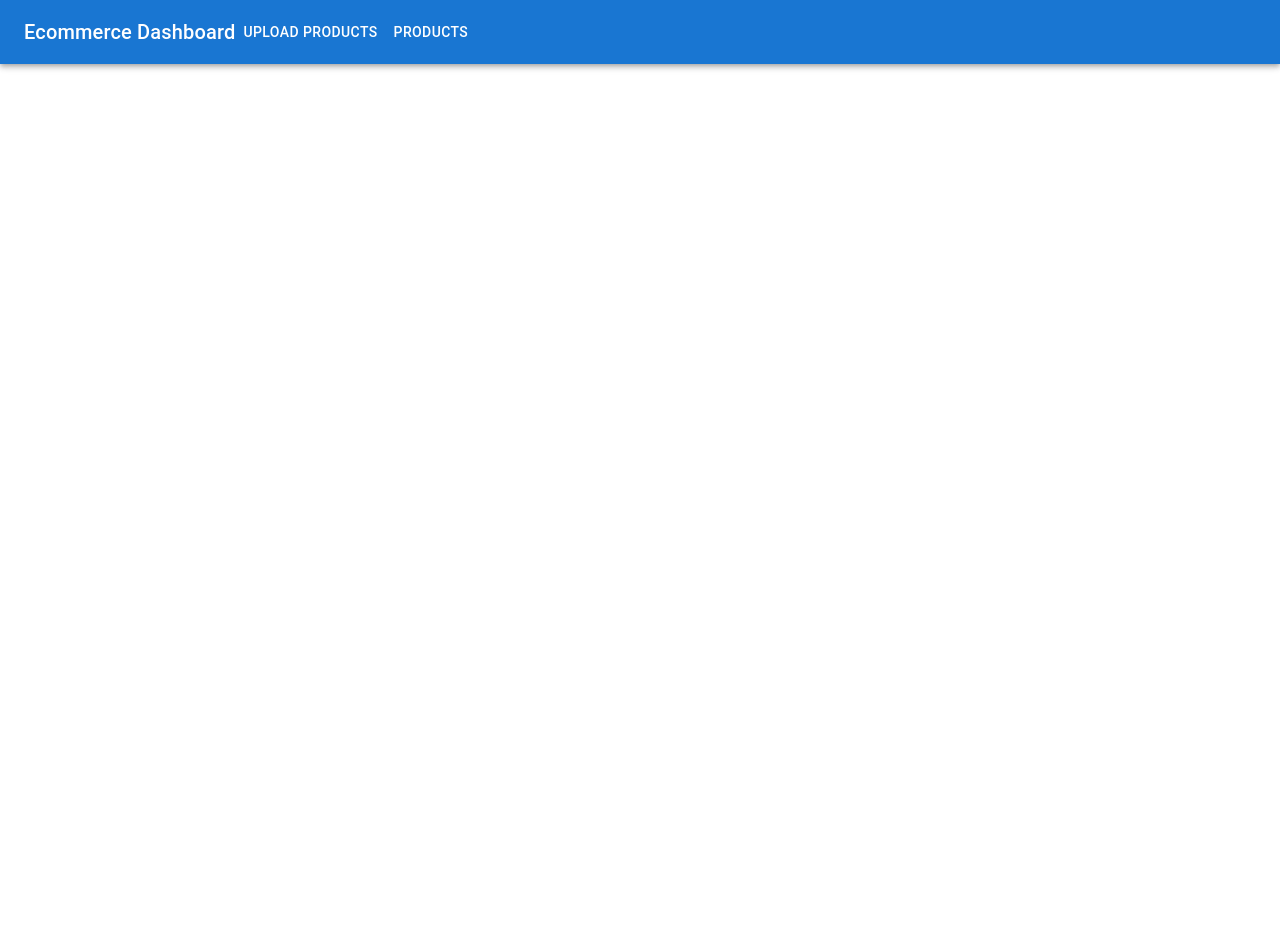
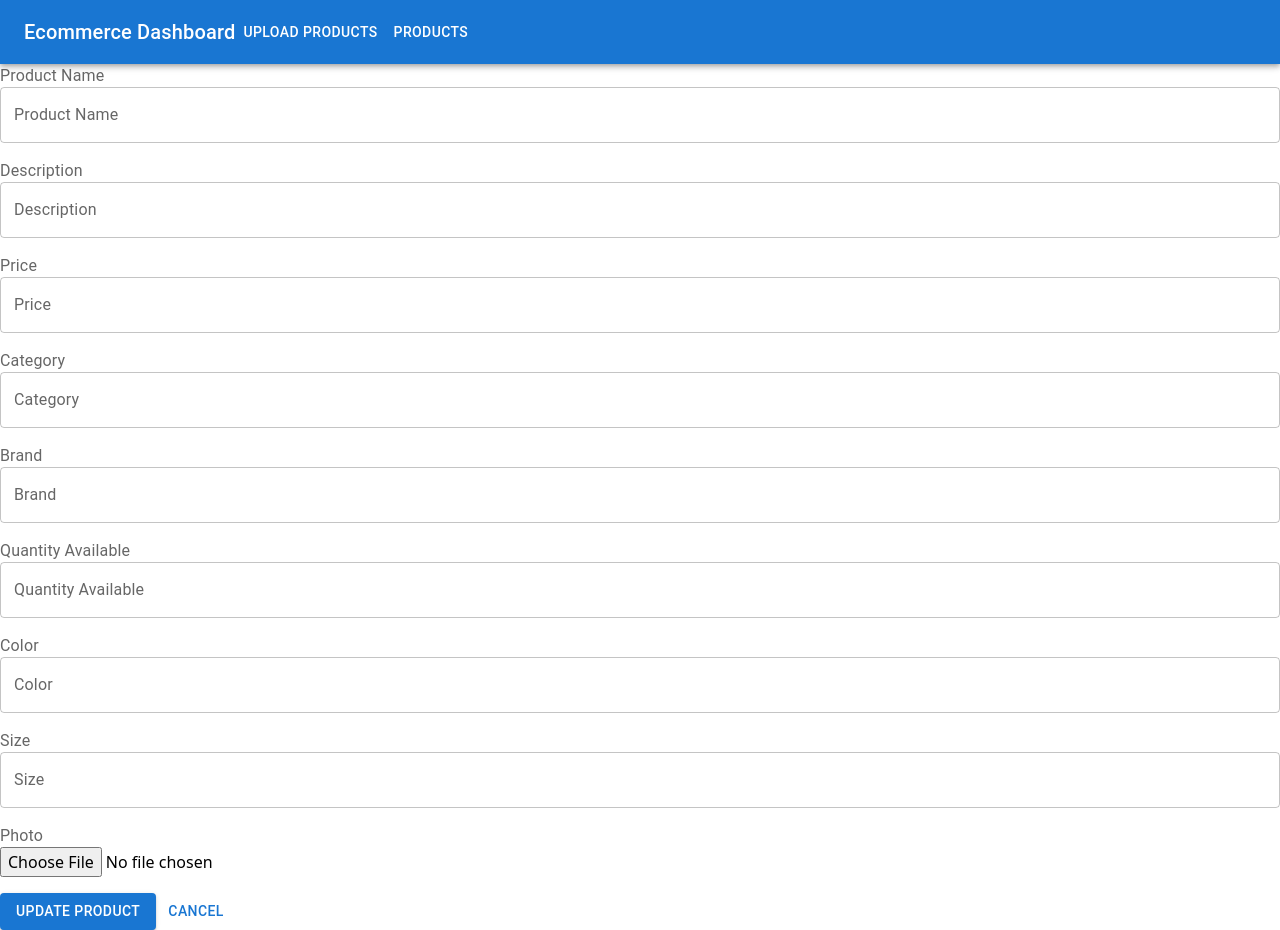
Before and after one commit to pnkkumar123/Ecommerce, a React (Vite) app in the folder frontEnd/: page /products/1/updateproduct in a window 1280 px wide. Before the commit the page ends 800 px from the top, so only its background shows below. Built offline with nearby package versions, Linux system fonts and the light colour scheme; no server answers.

Commit message:
added update product feature

```diff
--- /dev/null
+++ b/frontEnd/src/AdminComponents/UpdateProduct.jsx
@@ -0,0 +1,184 @@
+import React, { useState, useEffect } from 'react';
+import { TextField, InputLabel, Button, CircularProgress } from '@mui/material';
+import { useGetProductIdQuery, useUpdateProductMutation } from '../redux/slice/ProductSlice';
+import { Link, NavLink, useParams } from 'react-router-dom';
+
+function UpdateProduct() {
+    const { productId } = useParams();
+    const { data } = useGetProductIdQuery(productId);
+
+    // State to hold form data
+    const [formData, setFormData] = useState({
+        productName: '',
+        description: '',
+        price: '',
+        category: '',
+        brand: '',
+        quantityAvailable: '',
+        color: '',
+        size: '',
+        photo: ''
+    });
+
+    // State to manage loading state
+    const [uploading, setUploading] = useState(false);
+
+    // Mutation hook to update product
+    const [updateProduct, { isLoading }] = useUpdateProductMutation();
+
+    // Populate form data with fetched product data
+    useEffect(() => {
+        if (data) {
+            setFormData({
+                productName: data.product.productName || '',
+                description: data.product.description || '',
+                price: data.product.price || '',
+                category: data.product.category || '',
+                brand: data.product.brand || '',
+                quantityAvailable: data.product.quantityAvailable || '',
+                color: data.product.color || '',
+                size: data.product.size || '',
+                photo: '' // Assuming photo is not editable in this form
+            });
+        }
+    }, [data]);
+
+    // Handle form field changes
+    const handleChange = (e) => {
+        setFormData({ ...formData, [e.target.id]: e.target.value });
+    };
+
+    // Handle file input change
+    const handleFileChange = (e) => {
+        const file = e.target.files[0];
+        setFormData({ ...formData, photo: file });
+    };
+
+    // Handle form submission
+    const handleSubmit = async (e) => {
+        e.preventDefault();
+        try {
+            setUploading(true);
+            const response = await updateProduct({ productId, formData });
+            console.log(response);
+            setUploading(false);
+        } catch (error) {
+            console.log(error);
+            setUploading(false);
+        }
+    };
+
+    return (
+        <div>
+            <form onSubmit={handleSubmit}>
+                <div style={{ marginBottom: '16px' }}>
+                    <InputLabel htmlFor="productName">Product Name</InputLabel>
+                    <TextField
+                        onChange={handleChange}
+                        name="productName"
+                        id="productName"
+                        value={formData.productName}
+                        label="Product Name"
+                        variant="outlined"
+                        fullWidth
+                    />
+                </div>
+                <div style={{ marginBottom: '16px' }}>
+                    <InputLabel htmlFor="description">Description</InputLabel>
+                    <TextField
+                        onChange={handleChange}
+                        name="description"
+                        id="description"
+                        value={formData.description}
+                        label="Description"
+                        variant="outlined"
+                        fullWidth
+                    />
+                </div>
+                <div style={{ marginBottom: '16px' }}>
+                    <InputLabel htmlFor="price">Price</InputLabel>
+                    <TextField
+                        onChange={handleChange}
+                        name="price"
+                        id="price"
+                        value={formData.price}
+                        label="Price"
+                        variant="outlined"
+                        fullWidth
+                    />
+                </div>
+                <div style={{ marginBottom: '16px' }}>
+                    <InputLabel htmlFor="category">Category</InputLabel>
+                    <TextField
+                        onChange={handleChange}
+                        name="category"
+                        id="category"
+                        value={formData.category}
+                        label="Category"
+                        variant="outlined"
+                        fullWidth
+                    />
+                </div>
+                <div style={{ marginBottom: '16px' }}>
+                    <InputLabel htmlFor="brand">Brand</InputLabel>
+                    <TextField
+                        onChange={handleChange}
+                        name="brand"
+                        id="brand"
+                        value={formData.brand}
+                        label="Brand"
+                        variant="outlined"
+                        fullWidth
+                    />
+                </div>
+                <div style={{ marginBottom: '16px' }}>
+                    <InputLabel htmlFor="quantityAvailable">Quantity Available</InputLabel>
+                    <TextField
+                        onChange={handleChange}
+                        name="quantityAvailable"
+                        id="quantityAvailable"
+                        value={formData.quantityAvailable}
+                        label="Quantity Available"
+                        variant="outlined"
+                        fullWidth
+                    />
+                </div>
+                <div style={{ marginBottom: '16px' }}>
+                    <InputLabel htmlFor="color">Color</InputLabel>
+                    <TextField
+                        onChange={handleChange}
+                        name="color"
+                        id="color"
+                        value={formData.color}
+                        label="Color"
+                        variant="outlined"
+                        fullWidth
+                    />
+                </div>
+                <div style={{ marginBottom: '16px' }}>
+                    <InputLabel htmlFor="size">Size</InputLabel>
+                    <TextField
+                        onChange={handleChange}
+                        name="size"
+                        id="size"
+                        value={formData.size}
+                        label="Size"
+                        variant="outlined"
+                        fullWidth
+                    />
+                </div>
+                <div style={{ marginBottom: '16px' }}>
+                    <InputLabel htmlFor="photo">Photo</InputLabel>
+                    <input type="file" onChange={handleFileChange} />
+                    {uploading && <CircularProgress size={24} />}
+                </div>
+                <Button type="submit" disabled={isLoading} variant="contained" color="primary">
+                    {isLoading ? 'Updating...' : 'Update Product'}
+                </Button>
+             <NavLink to='/products'> <Button >Cancel</Button></NavLink>
+            </form>
+        </div>
+    );
+}
+
+export default UpdateProduct;
--- a/frontEnd/src/App.jsx
+++ b/frontEnd/src/App.jsx
@@ -7,6 +7,7 @@ import Products from './ConsumerComponents/Products'
 import SignUp from './AdminComponents/SignUp'
 import SignIn from './AdminComponents/SignIn'
 import SingleProduct from './ConsumerComponents/SingleProduct'
+import UpdateProduct from './AdminComponents/UpdateProduct'
 
 function App() {
 
@@ -19,6 +20,7 @@ function App() {
         <Route path='/signup' element={<SignUp/>}/>
       <Route path='/dashboard' element={<DashBorad/>}/>
      <Route path='/uploadproducts' element={<UploadProducts/>}/>
+     <Route path='/products/:productId/updateproduct' element={<UpdateProduct/>}/>
      <Route path='/products' element={<Products/>}/>
      <Route path='/products/:productId' element={<SingleProduct/>}/>
     </Routes>
--- a/frontEnd/src/ConsumerComponents/Products.jsx
+++ b/frontEnd/src/ConsumerComponents/Products.jsx
@@ -1,13 +1,14 @@
 import React, { useEffect } from 'react';
 import { Link } from 'react-router-dom';
 import {useNavigate} from 'react-router-dom';
-import { useGetProductQuery,useDeleteProductMutation } from '../redux/slice/ProductSlice';
+import { useGetProductQuery,useDeleteProductMutation,useUpdateProductMutation } from '../redux/slice/ProductSlice';
 import { Grid, Card, CardMedia, CardContent, Typography, Button, Chip } from '@mui/material';
 
 function Products() {
     const navigate = useNavigate();
     const { data, isFetching, error,refetch } = useGetProductQuery();
     const [deleteProduct] = useDeleteProductMutation();
+    const [updateProduct] = useUpdateProductMutation();
 
    const handleDelete = (productId)=>{
     deleteProduct(productId)
@@ -22,9 +23,23 @@ function Products() {
         console.log("error deleting product:");
     })
    }
+   const handleUpdate = (productId)=>{
+    updateProduct(productId)
+    .unwrap()
+    .then(()=>{
+        console.log("product updated sucessfully");
+        refetch();
+        navigate("/createproduct")
+    })
+    .catch((error)=>{
+        console.log(error);
+    })
+   }
 //    useEffect used for refetching data after completion of delete operation
    useEffect(()=>{
-  refetch()
+
+    refetch()
+
    },[refetch])
 
     if (isFetching) return <div>Loading...</div>;
@@ -75,9 +90,10 @@ function Products() {
                                     <Typography variant='body2' color="text.secondary">
                                         Size: {size}
                                     </Typography>
-                                    <Button variant='contained' color='primary'>
+                                    <Link to={`/products/${product._id}/updateproduct`}>  <Button variant='contained 'onClick={()=>handleUpdate(_id)} color='primary'>
                                         Update
-                                    </Button>
+                                    </Button></Link>
+
                                     <Button onClick={()=>handleDelete(_id)} variant='contained' color='primary'>
                                      Delete
                                     </Button>
--- a/frontEnd/src/redux/slice/ProductSlice.jsx
+++ b/frontEnd/src/redux/slice/ProductSlice.jsx
@@ -15,10 +15,17 @@ const ProductApi = createApi({
                  url:`createProduct/products/${productId}`,
                  method:'DELETE'
             })
+        }),
+        updateProduct:builder.mutation({
+            query:({productId,formData})=>({
+              url:`createProduct/products/${productId}`,
+              method:'PUT',
+              body:formData
+            })
         })
     })
 
 })
-export const {useGetProductQuery,useGetProductIdQuery,useDeleteProductMutation} = ProductApi;
+export const {useGetProductQuery,useGetProductIdQuery,useDeleteProductMutation,useUpdateProductMutation} = ProductApi;
 
 export {ProductApi};
```
Also changed, not shown: 1 other file (tests, documents, lock files or other folders).
